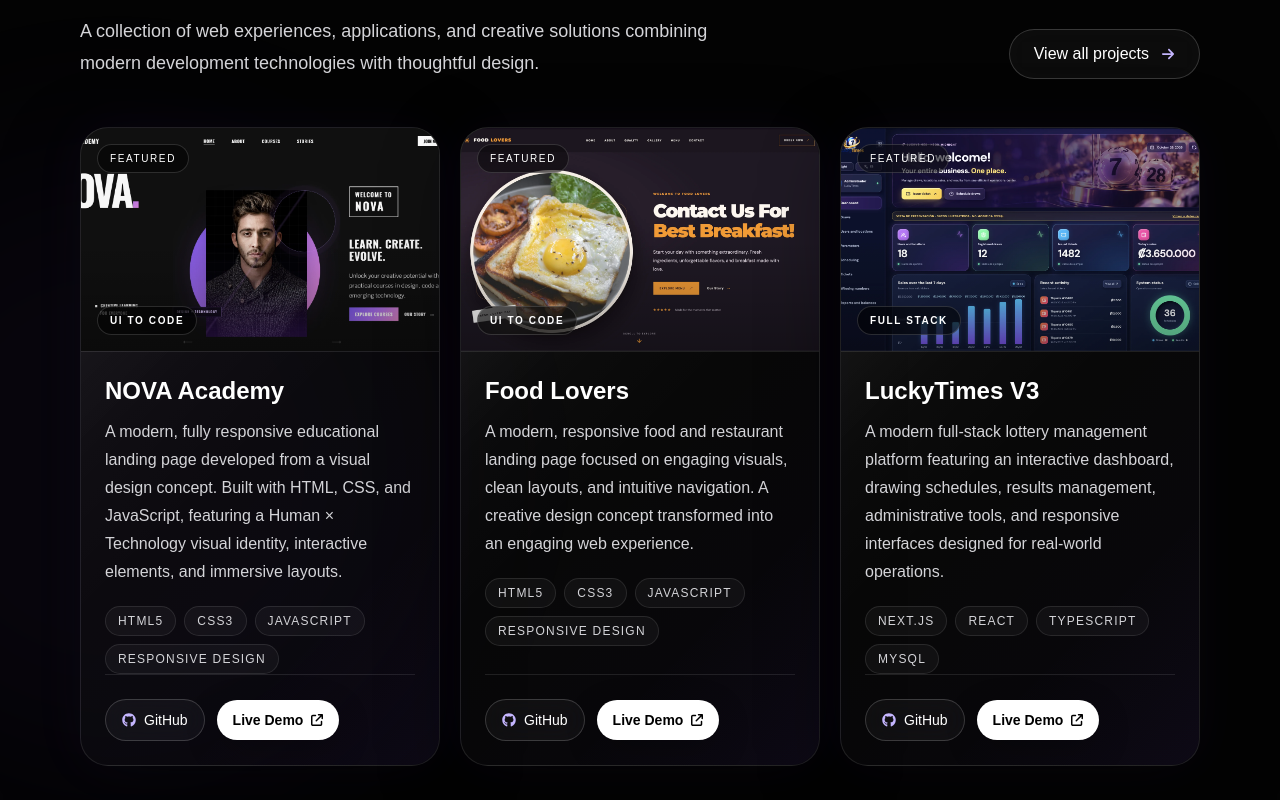
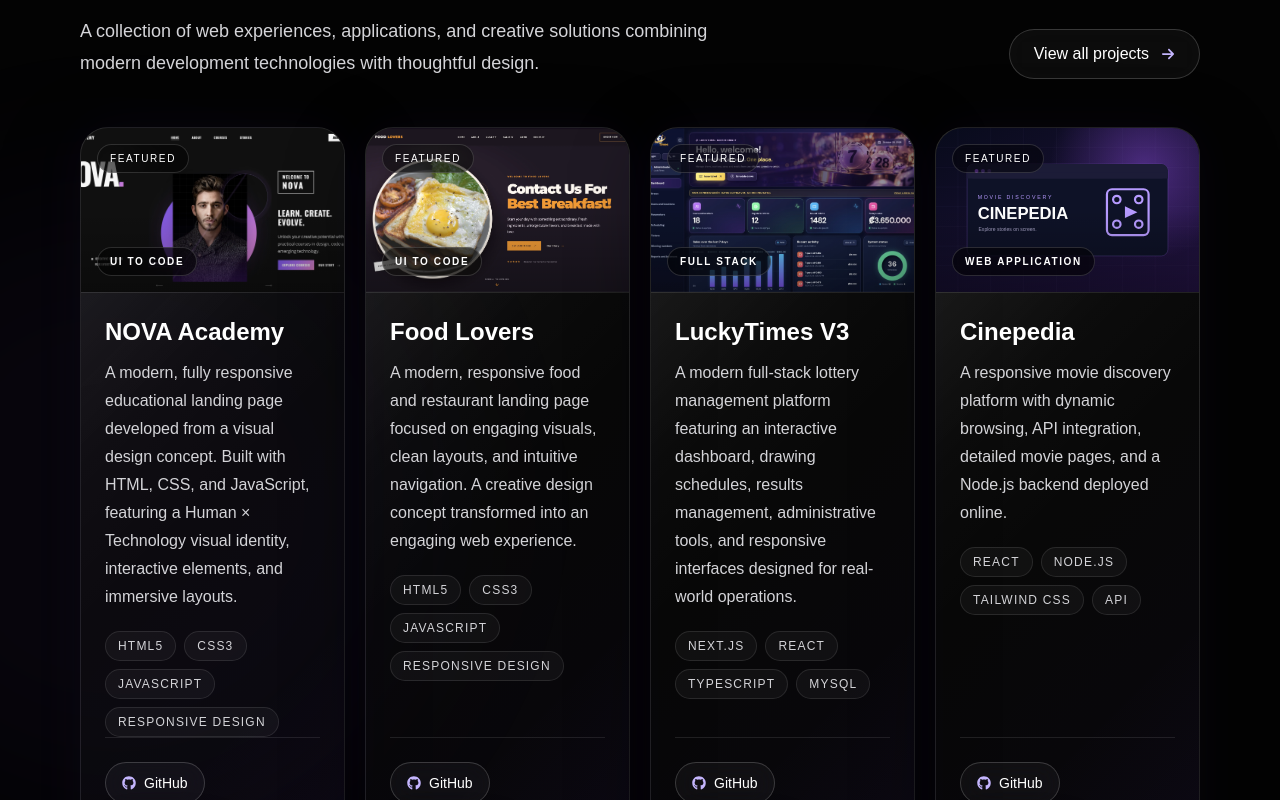
Before and after one commit to dsalguera/Salguera_Studio, a Next.js app: page / in a window 1280 px wide. Shown: the part 3600-4400 px from the top of the page. Built offline with nearby package versions, Linux system fonts and the light colour scheme.

Commit message:
Added Cinepedia

```diff
--- a/app/projects/page.tsx
+++ b/app/projects/page.tsx
@@ -68,7 +68,9 @@ const projects: Project[] = [
     title: "Cinepedia",
     description:
       "A responsive movie discovery platform with dynamic browsing, API integration, detailed movie pages, and a Node.js backend deployed online.",
-    image: "/projects/project2.png",
+    image: "/projects/cinepedia.svg",
+    github: "https://github.com/dsalguera/cinepedia_movies",
+    live: "https://cinepedia.salguerastudio.com/",
     tech: ["React", "Node.js", "Tailwind CSS", "API"],
     category: "Web Application",
     year: "2025",
--- a/components/FeaturedProjects.tsx
+++ b/components/FeaturedProjects.tsx
@@ -54,6 +54,17 @@ const projects: Project[] = [
     featured: true,
     category: "FULL STACK",
   },
+  {
+    title: "Cinepedia",
+    description:
+      "A responsive movie discovery platform with dynamic browsing, API integration, detailed movie pages, and a Node.js backend deployed online.",
+    image: "/projects/cinepedia.svg",
+    tech: ["React", "Node.js", "Tailwind CSS", "API"],
+    github: "https://github.com/dsalguera/cinepedia_movies",
+    live: "https://cinepedia.salguerastudio.com/",
+    featured: true,
+    category: "WEB APPLICATION",
+  },
 ];
 
 export default function FeaturedProjects() {
@@ -107,7 +118,7 @@ export default function FeaturedProjects() {
         </motion.div>
 
         {/* Project grid */}
-        <div className="mt-10 grid gap-5 sm:mt-12 md:grid-cols-2 xl:grid-cols-3">
+        <div className="mt-10 grid gap-5 sm:mt-12 md:grid-cols-2 xl:grid-cols-4">
           {projects.map((project, index) => (
             <motion.article
               key={project.title}
```
Also changed, not shown: public/projects/cinepedia.svg (added).
